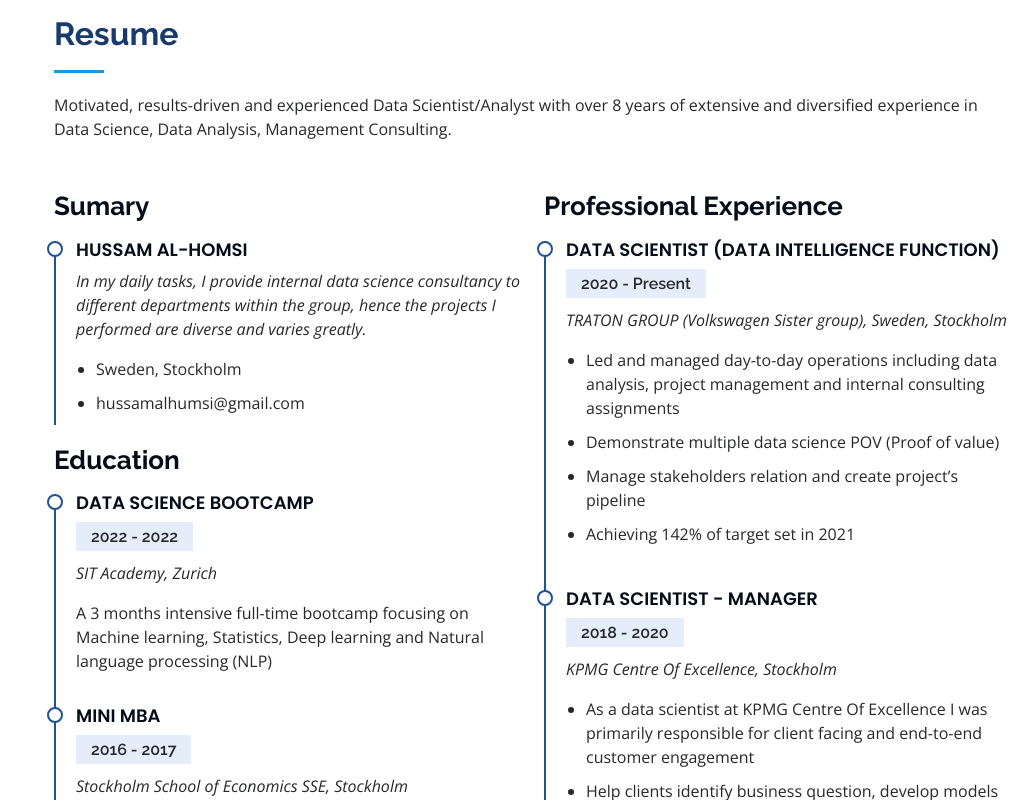
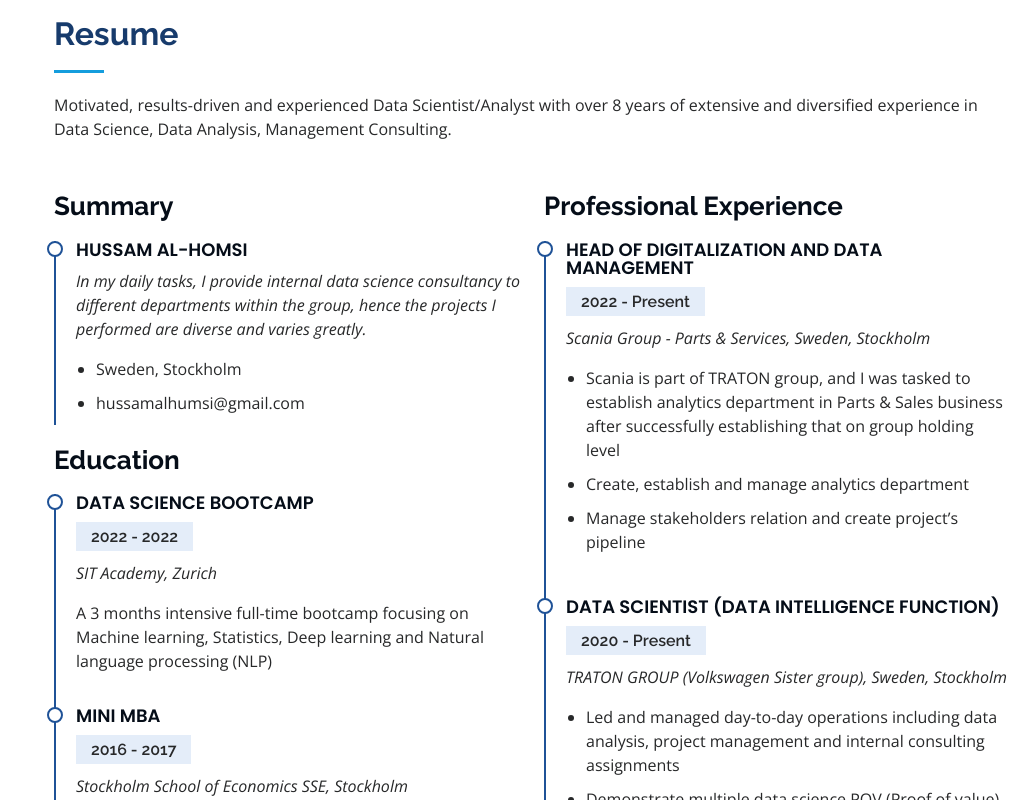
Before and after one commit to Hussam1/Hussam1.github.io, a plain HTML site: page index.html in a window 1280 px wide. Shown: the part 1949-2749 px from the top of the page, without its empty margins (258-1280 px from the left). Drawn offline with nearby package versions, Linux system fonts and the light colour scheme.

Commit message:
updating position

```diff
--- a/index.html
+++ b/index.html
@@ -203,7 +203,7 @@
 
         <div class="row">
           <div class="col-lg-6" data-aos="fade-up">
-            <h3 class="resume-title">Sumary</h3>
+            <h3 class="resume-title">Summary</h3>
             <div class="resume-item pb-0">
               <h4>Hussam Al-Homsi</h4>
               <p><em>In my daily tasks, I provide internal data science consultancy to different departments within the group, hence the projects I performed are diverse and varies greatly.</em></p>
@@ -239,6 +239,16 @@
           </div>
           <div class="col-lg-6" data-aos="fade-up" data-aos-delay="100">
             <h3 class="resume-title">Professional Experience</h3>
+            <div class="resume-item">
+              <h4>Head of Digitalization and data management</h4>
+              <h5>2022 - Present</h5>
+              <p><em>Scania Group - Parts & Services, Sweden, Stockholm </em></p>
+              <ul>
+                <li>Scania is part of TRATON group, and I was tasked to establish analytics department in Parts & Sales business after successfully establishing that on group holding level</li>
+                <li>Create, establish and manage analytics department</li>
+                <li>Manage stakeholders relation and create project’s pipeline</li>
+               </ul>
+            </div>
             <div class="resume-item">
               <h4>Data Scientist (Data Intelligence Function)</h4>
               <h5>2020 - Present</h5>
```
